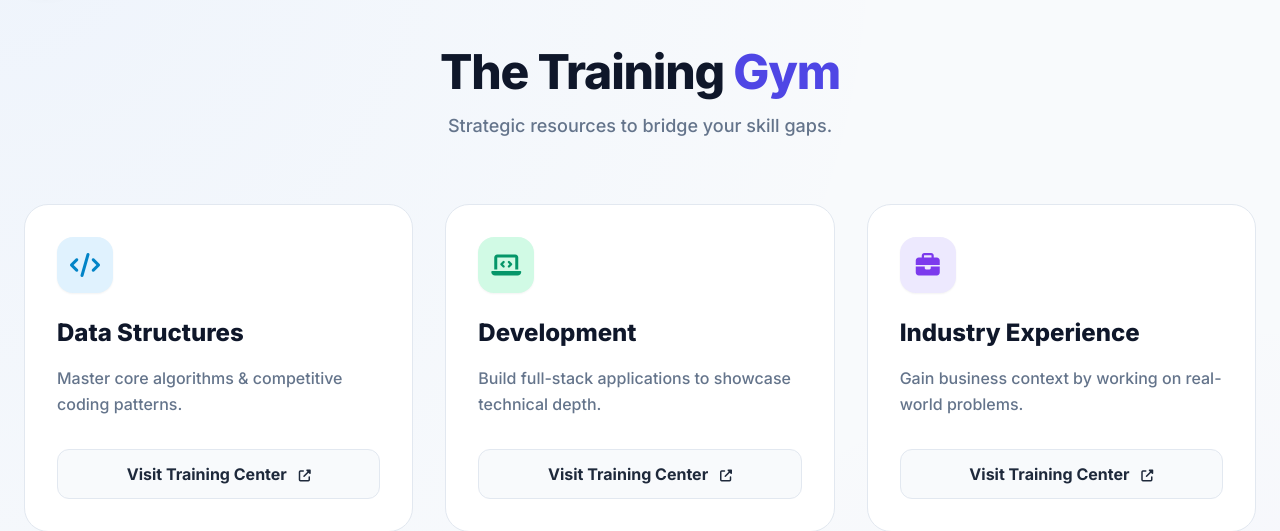
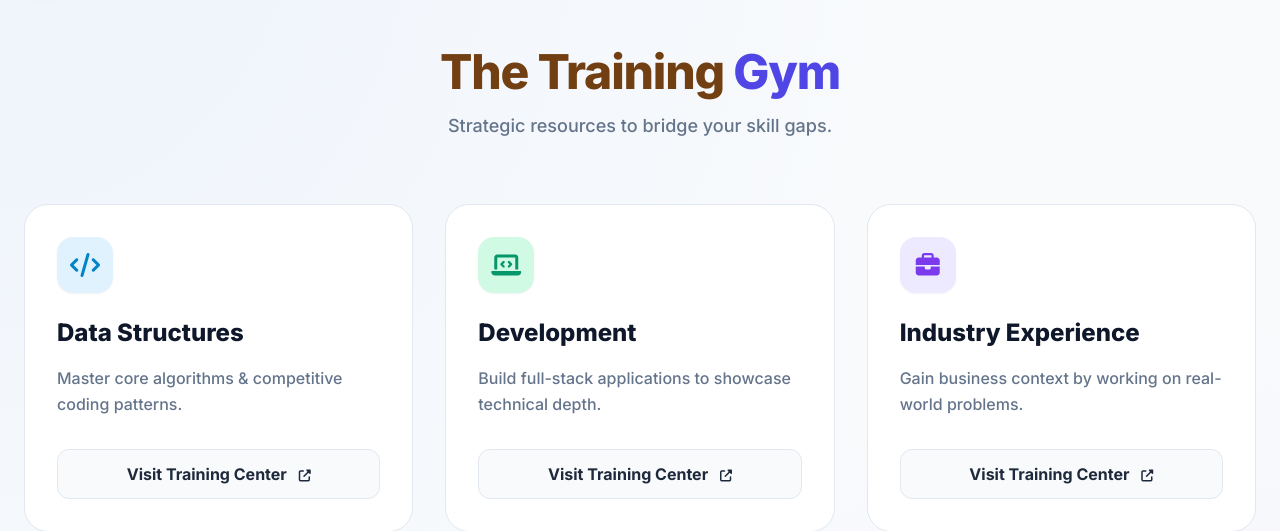
Before and after one commit to Utkarsha5/Placement-Predictor, a Flask app: page /gym in a window 1280 px wide. Shown: the part 78-609 px from the top of the page. Run offline with Flask 3, Linux system fonts and the light colour scheme; some libraries are stand-ins or nearby versions.

Commit message:
fix-the training css

```diff
--- a/templates/gym.html
+++ b/templates/gym.html
@@ -4,7 +4,7 @@
 <div class="max-w-7xl mx-auto px-6 mt-12">
 
     <div class="text-center mb-16">
-        <h1 class="text-5xl font-extrabold text-slate-900 tracking-tight mb-4">The Training <span class="text-indigo-600">Gym</span></h1>
+        <h1 class="text-5xl font-extrabold text-yellow-900 tracking-tight mb-4">The Training <span class="text-indigo-600">Gym</span></h1>
         <p class="text-lg text-slate-500 font-medium">Strategic resources to bridge your skill gaps.</p>
 
         {% if weak_skill %}
```
